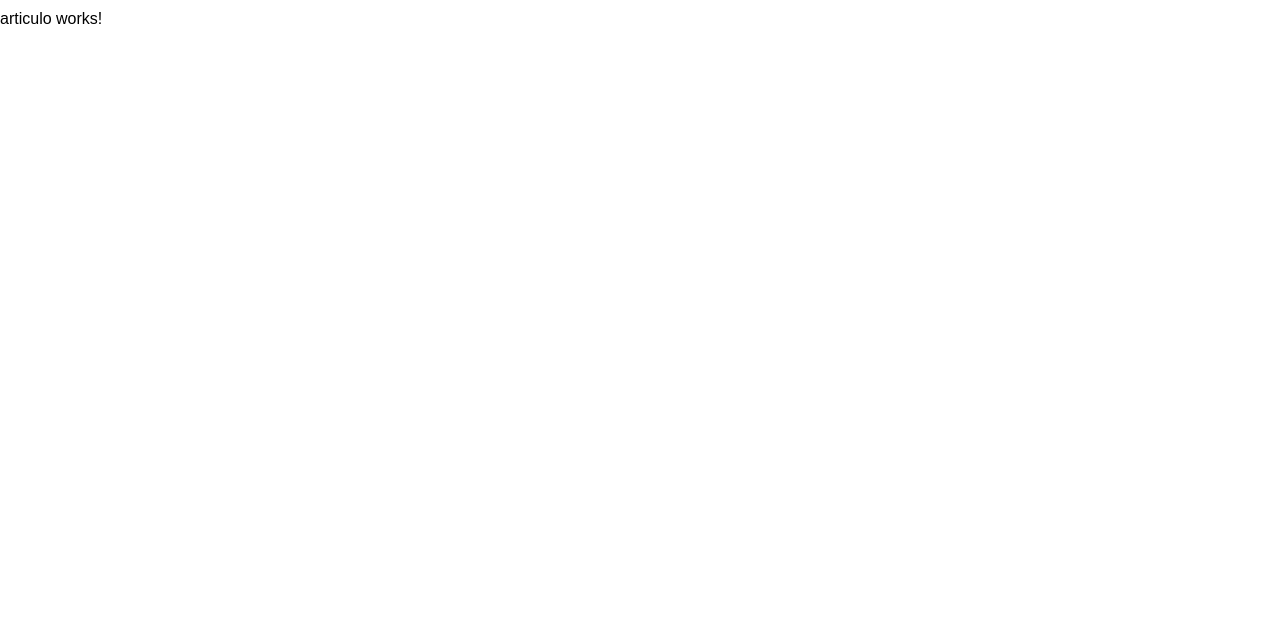
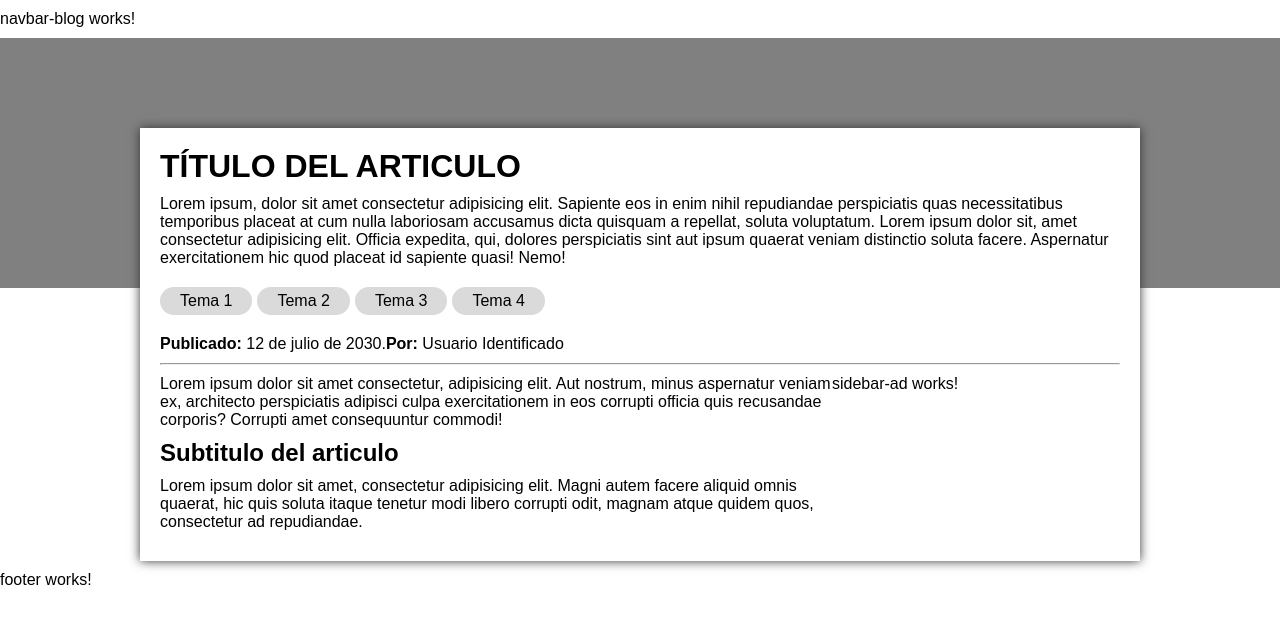
Before and after one commit to LisoProgrammer/blog_front, an Angular app: page / in a window 1280 px wide. Shown: the top 624 px of the page. Built offline with nearby package versions, Linux system fonts and the light colour scheme.

Commit message:
Maquetado inicial SEO

```diff
--- a/src/app/articulo/articulo.component.css
+++ b/src/app/articulo/articulo.component.css
@@ -0,0 +1,38 @@
+.banner{
+    width: 100%;
+    height: 250px;
+    background: grey;
+    position: absolute;
+}
+.container{
+    width: 100%;
+    max-width: var(--max-width-big-screen);
+    padding: 20px;
+    margin: auto;
+}
+.container aside {
+    width: 30%;
+}
+.container main{
+    width: 70%;
+}
+.container.article {
+    position: relative;
+    background: #fff;
+    box-shadow: 0px 0px 10px rgb(53, 53, 53);
+    margin-top: 100px;
+}
+.temas {
+    list-style: none;
+    display: inline-block;
+    margin: 10px 0px;
+    padding: 0;
+}
+.temas > li{
+    padding: 10px;
+    background: #dadada;
+    border-radius: 100px;
+    display: inline-block;
+    margin: 0px 5px 0px 0px;
+    padding: 5px 20px;
+}
--- a/src/app/articulo/articulo.component.html
+++ b/src/app/articulo/articulo.component.html
@@ -1,4 +1,32 @@
-<p>articulo works!</p>
-<main>
+<app-navbar-blog></app-navbar-blog>
+<div class="banner"></div>
+<div class="container article">
+    <div>
+        <h1>TÍTULO DEL ARTICULO</h1>
+        <p>Lorem ipsum, dolor sit amet consectetur adipisicing elit. Sapiente eos in enim nihil repudiandae perspiciatis quas necessitatibus temporibus placeat at cum nulla laboriosam accusamus dicta quisquam a repellat, soluta voluptatum. Lorem ipsum dolor sit, amet consectetur adipisicing elit. Officia expedita, qui, dolores perspiciatis sint aut ipsum quaerat veniam distinctio soluta facere. Aspernatur exercitationem hic quod placeat id sapiente quasi! Nemo!</p>
+        <ul class="temas">
+            <li>Tema 1</li>
+            <li>Tema 2</li>
+            <li>Tema 3</li>
+            <li>Tema 4</li>
+        </ul>
+        <p><b>Publicado: </b> <span>12 de julio de 2030.</span><b>Por: </b><span>Usuario Identificado</span></p>
+        <hr>
+    </div>
+    <div class="flex">
+        <main>
+            <p>
+                Lorem ipsum dolor sit amet consectetur, adipisicing elit. Aut nostrum, minus aspernatur veniam ex, architecto perspiciatis adipisci culpa exercitationem in eos corrupti officia quis recusandae corporis? Corrupti amet consequuntur commodi!
+            </p>
+            <h2>
+                Subtitulo del articulo
+            </h2>
+            <p>Lorem ipsum dolor sit amet, consectetur adipisicing elit. Magni autem facere aliquid omnis quaerat, hic quis soluta itaque tenetur modi libero corrupti odit, magnam atque quidem quos, consectetur ad repudiandae.</p>
+        </main>
+        <aside>
+            <app-sidebar-ad></app-sidebar-ad>
+        </aside>
+    </div>
+</div>
 
-</main>
+<app-footer></app-footer>
--- a/src/app/articulo/articulo.component.ts
+++ b/src/app/articulo/articulo.component.ts
@@ -1,8 +1,11 @@
 import { Component } from '@angular/core';
+import { FooterComponent } from "../footer/footer.component";
+import { SidebarAdComponent } from "../sidebar-ad/sidebar-ad.component";
+import { NavbarBlogComponent } from "../navbar-blog/navbar-blog.component";
 
 @Component({
   selector: 'app-articulo',
-  imports: [],
+  imports: [FooterComponent, SidebarAdComponent, NavbarBlogComponent],
   templateUrl: './articulo.component.html',
   styleUrl: './articulo.component.css'
 })
```
